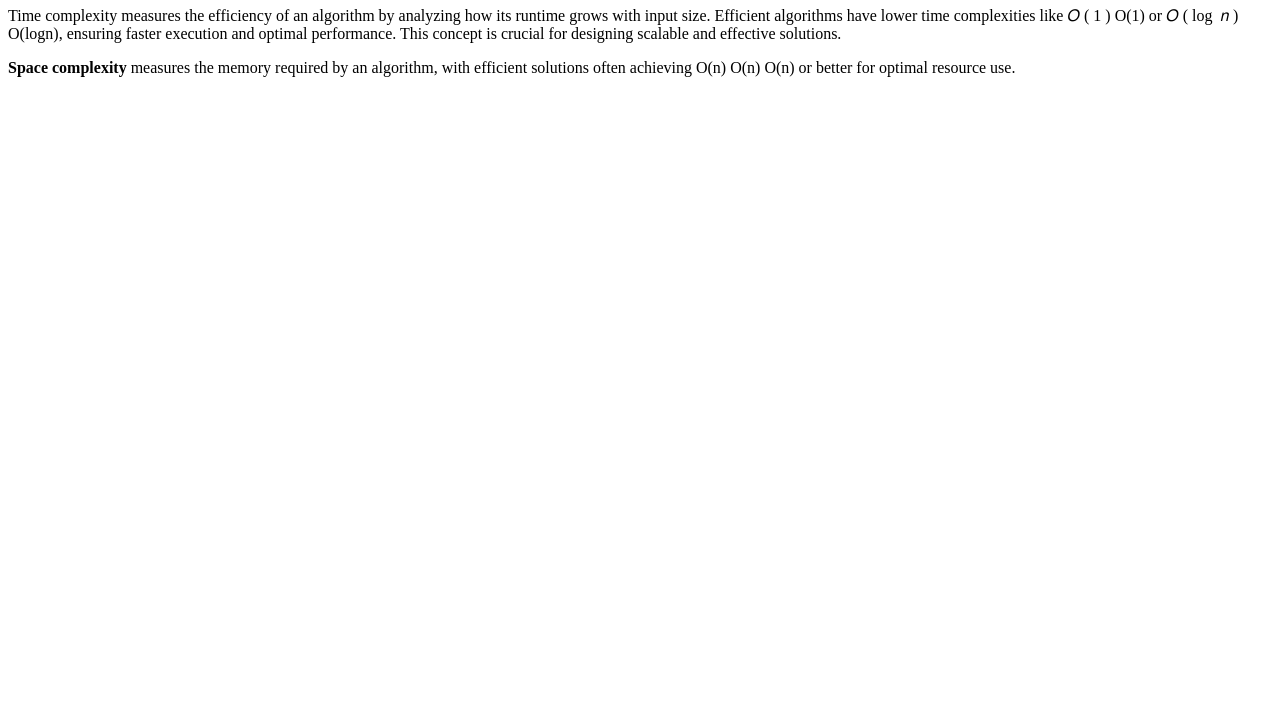
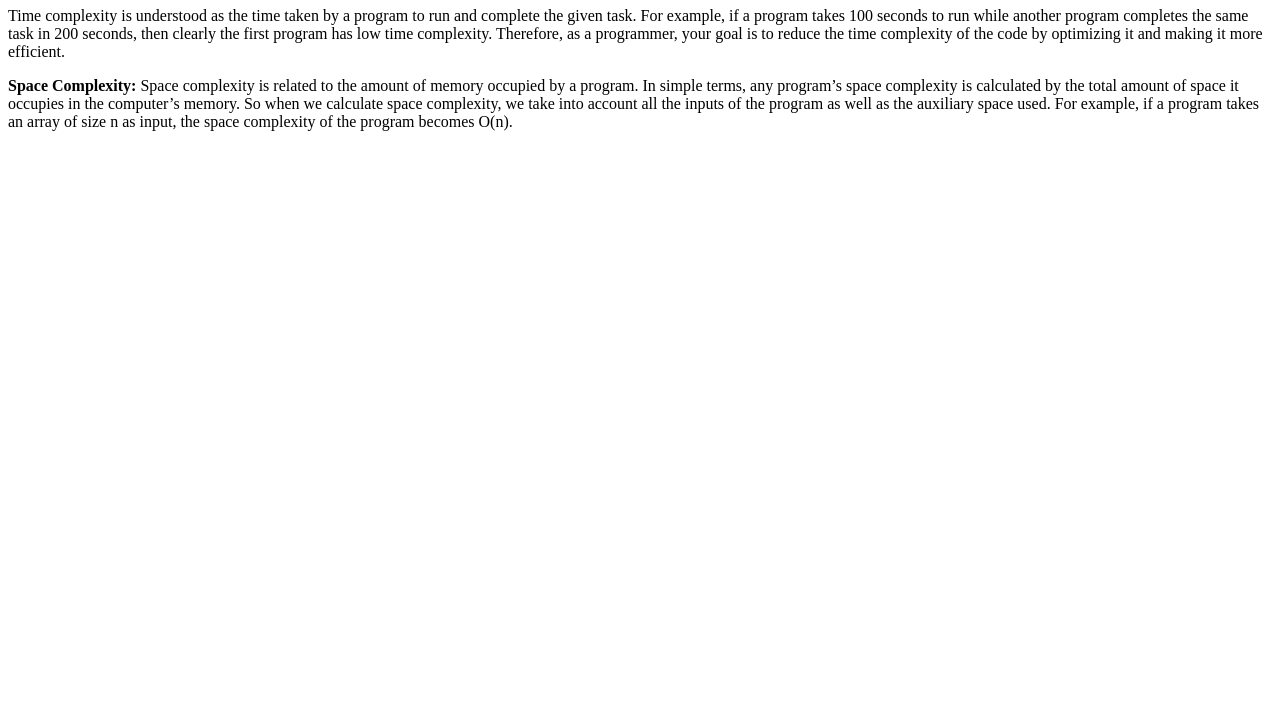
Before and after one commit to acciojob/time-and-space-complexity-Shyamsundheraaj5, a website: page main.html in a window 1280 px wide. Shown: the part 73-800 px from the top of the page. Drawn offline with Linux system fonts and the light colour scheme.

Commit message:
created a submission

```diff
--- a/main.html
+++ b/main.html
@@ -1,28 +1,15 @@
 <!DOCTYPE html>
-
 <html>
 
 <head>
+	<title>Time and Space Complexity</title>
 	<link rel="stylesheet" href="styles.css">
 </head>
 
 <body>
-	<!-- the entire body must be written by student -->
 	<h1>Time and Space Complexity</h1>
-	<p>Time complexity measures the efficiency of an algorithm by analyzing how its runtime grows with input size. Efficient algorithms have lower time complexities like
-𝑂
-(
-1
-)
-O(1) or
-𝑂
-(
-log
-⁡
-𝑛
-)
-O(logn), ensuring faster execution and optimal performance. This concept is crucial for designing scalable and effective solutions.</p>
-	<p><b>Space complexity</b> measures the memory required by an algorithm, with efficient solutions often achieving O(n) O(n) O(n) or better for optimal resource use.</p>
+	<p>Time complexity is understood as the time taken by a program to run and complete the given task. For example, if a program takes 100 seconds to run while another program completes the same task in 200 seconds, then clearly the first program has low time complexity. Therefore, as a programmer, your goal is to reduce the time complexity of the code by optimizing it and making it more efficient.</p>
+	<p><b>Space Complexity:</b> Space complexity is related to the amount of memory occupied by a program. In simple terms, any program’s space complexity is calculated by the total amount of space it occupies in the computer’s memory. So when we calculate space complexity, we take into account all the inputs of the program as well as the auxiliary space used. For example, if a program takes an array of size n as input, the space complexity of the program becomes O(n).</p>
 </body>
 
 </html>
```
